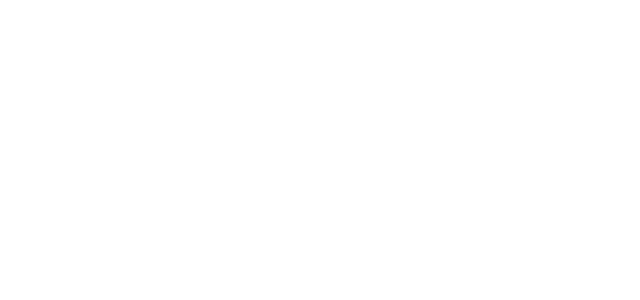
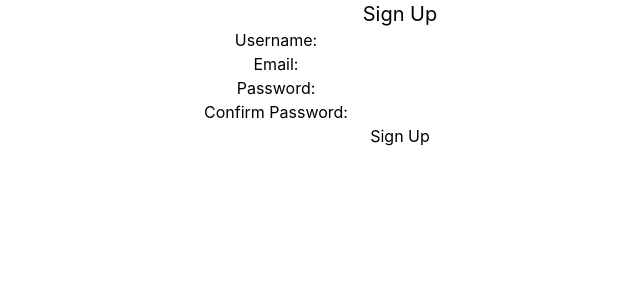
Before and after one commit to Elvissunguti/CodeCrafter-s-Corner, a React (Create React App) app: page /signup in a window 1280 px wide. Shown: the top 300 px of the page, without its empty margins (240-880 px from the left). Built offline with nearby package versions, Linux system fonts and the light colour scheme.

Commit message:
Added FE code to sign up the user

```diff
--- a/package.json
+++ b/package.json
@@ -10,6 +10,7 @@
     "cors": "^2.8.5",
     "express": "^4.18.2",
     "http": "^0.0.1-security",
+    "js-cookie": "^3.0.5",
     "jsonwebtoken": "^9.0.2",
     "mongoose": "^8.0.3",
     "passport": "^0.7.0",
--- a/src/App.js
+++ b/src/App.js
@@ -1,12 +1,46 @@
-import logo from './logo.svg';
 import './App.css';
+import { Link, Route, BrowserRouter as Router, Routes } from 'react-router-dom';
+import SignUp from './Component/SignUp/SignUp';
+import { useEffect, useState } from 'react';
+import Cookies from 'js-cookie';
+import NavBar from './Component/Home/NavBar';
 
 function App() {
+
+  const [ loggedIn, setLoggedIn ] = useState(false);
+
+  useEffect(() => {
+    // Check if the token exists in cookies to determine if the user is logged in
+    const token = Cookies.get('token');
+    setLoggedIn(!!token);
+  }, []);
+
+
   return (
     <div className="App">
+      <Router>
+        <Routes>
+
+          {loggedIn ? (
+            <>
+
+            </>
+          ) : (
+            <>
+            <Route path="/signup" element={<SignUp />} />
+            <Route path="/*" element={<NotFound />} />
+            </>
+          )}
+        </Routes>
+      </Router>
 
     </div>
   );
 }
 
+
+function NotFound() {
+  return <h1>Page not found. <Link className="text-red-600">Go to Homepage</Link></h1>;
+}
+
 export default App;
--- /dev/null
+++ b/src/Component/SignUp/SignUp.jsx
@@ -0,0 +1,115 @@
+import React, { useState } from "react";
+import {  makeUnauthenticatedPOSTRequest } from "../Utils/Helpers";
+import { useNavigate } from "react-router-dom";
+import Cookies from "js-cookie";
+
+const SignUp = () => {
+  const [formData, setFormData] = useState({
+    userName: "",
+    email: "",
+    passWord: "",
+    confirmPassword: ""
+  });
+
+  const [passwordError, setPasswordError] = useState("");
+
+  const navigate = useNavigate();
+
+  const handleChange = (e) => {
+    const { name, value } = e.target;
+    setFormData({
+      ...formData,
+      [name]: value
+    });
+
+    // Clear password error when user starts typing in the confirm password field
+    if (name === "confirmPassword") {
+      setPasswordError("");
+    }
+  };
+
+  const handleSubmit = async (e) => {
+    e.preventDefault();
+
+    // Check if passwords match
+    if (formData.passWord !== formData.confirmPassword) {
+      setPasswordError("Passwords do not match");
+      return;
+    }
+
+    try{
+        const response = await makeUnauthenticatedPOSTRequest(
+            "/auth/signup", formData
+        );
+        if(response.message === "User created successfully"){
+            const token = response.token;
+            Cookies.set("token", token, { expires: 7 });
+            // user logged in successfull
+
+            navigate("/");
+            console.log("User Signed up successfully");
+        } else {
+            console.log("Error creating a new user");
+        }
+
+    } catch (error){
+        console.error("Error signing up new User:", error);
+    }
+  };
+
+  return (
+    <div>
+      <h2 className="flex items-center justify-center text-xl">Sign Up</h2>
+      <form onSubmit={handleSubmit}>
+        <div>
+          <label htmlFor="userName">Username:</label>
+          <input
+            type="text"
+            id="userName"
+            name="userName"
+            value={formData.userName}
+            onChange={handleChange}
+            className=""
+          />
+        </div>
+        <div>
+          <label htmlFor="email">Email:</label>
+          <input
+            type="email"
+            id="email"
+            name="email"
+            value={formData.email}
+            onChange={handleChange}
+            className=""
+          />
+        </div>
+        <div>
+          <label htmlFor="passWord">Password:</label>
+          <input
+            type="password"
+            id="passWord"
+            name="passWord"
+            value={formData.passWord}
+            onChange={handleChange}
+            className=""
+          />
+        </div>
+        <div>
+          <label htmlFor="confirmPassword">Confirm Password:</label>
+          <input
+            type="password"
+            id="confirmPassword"
+            name="confirmPassword"
+            value={formData.confirmPassword}
+            onChange={handleChange}
+            className=""
+          />
+          {passwordError && <p className="text-red-500">{passwordError}</p>}
+        </div>
+        <button type="submit">Sign Up</button>
+      </form>
+    </div>
+  );
+};
+
+export default SignUp;
--- /dev/null
+++ b/src/Component/Utils/Config.js
@@ -0,0 +1 @@
+export const backendUrl = "http://localhost:8080";
--- /dev/null
+++ b/src/Component/Utils/Helpers.js
@@ -0,0 +1,114 @@
+import {backendUrl} from "./Config";
+
+export const makeUnauthenticatedPOSTRequest = async (route, body) => {
+    const response = await fetch(backendUrl + route, {
+        method: "POST",
+        headers: {
+            "Content-Type": "application/json",
+        },
+        body: JSON.stringify(body),
+    });
+    const formattedResponse = await response.json();
+    return formattedResponse;
+};
+
+export const makeAuthenticatedPOSTRequest = async (route, body) => {
+    const token = getToken();
+    const response = await fetch(backendUrl + route, {
+        method: "POST",
+        headers: {
+            "Content-Type": "application/json",
+            Authorization: `Bearer ${token}`,
+        },
+        body: JSON.stringify(body),
+    });
+    const formattedResponse = await response.json();
+    return formattedResponse;
+};
+
+export const makeAuthenticatedMulterPostRequest = async (route, formData) => {
+    try {
+        const token = getToken();
+        const response = await fetch(backendUrl + route, {
+            method: "POST",
+            headers: {
+                Authorization: `Bearer ${token}`,
+            },
+            body: formData,
+        });
+
+        if (!response.ok) {
+            throw new Error(`Request failed with status: ${response.status}`);
+        }
+
+        const formattedResponse = await response.json();
+        return formattedResponse;
+    } catch (error) {
+        console.error("Request error:", error);
+        const responseText = await error.text(); // Capture the error response text
+        console.log("Response text:", responseText); // Log the error response
+        return { error: "Request failed" };
+    }
+};
+
+
+export const makeAuthenticatedGETRequest = async (route) => {
+    const token = getToken();
+    const response = await fetch(backendUrl + route, {
+        method: "GET",
+        headers: {
+            "Content-Type": "application/json",
+            Authorization: `Bearer ${token}`,
+        },
+
+    });
+    const formattedResponse = await response.json();
+    return formattedResponse;
+};
+
+export const makeAuthenticatedPUTRequest = async (route, body) => {
+    const token = getToken();
+    const response = await fetch(backendUrl + route, {
+        method : "PUT",
+        headers: {
+            "Content-Type": "application/json",
+            Authorization: `Bearer ${token}`,
+        },
+        body: JSON.stringify(body)
+    });
+    const formattedResponse = await response.json();
+    return formattedResponse;
+};
+
+export const makeAuthenticatedDELETERequest = async (route) => {
+    const token = getToken();
+    try {
+        const response = await fetch(backendUrl + route, {
+            method: "DELETE",
+            headers: {
+                "Content-Type": "application/json",
+                Authorization: `Bearer ${token}`
+            }
+        });
+
+        if (!response.ok) {
+            throw new Error(`Request failed with status: ${response.status}`);
+        }
+
+        return { message: "DELETE request successful" };
+    } catch (error) {
+        console.error("Request error:", error);
+        const responseText = await error.text();
+        console.log("Response text:", responseText);
+        return { error: "Request failed" };
+    }
+};
+
+
+const getToken = () => {
+    const accessToken = document.cookie.replace(
+        /(?:(?:^|.*;\s*)token\s*=\s*([^;]*).*$)|^.*$/,
+        "$1"
+    );
+    return accessToken;
+};
```
Also changed, not shown: 1 other file (tests, documents, lock files or other folders).
